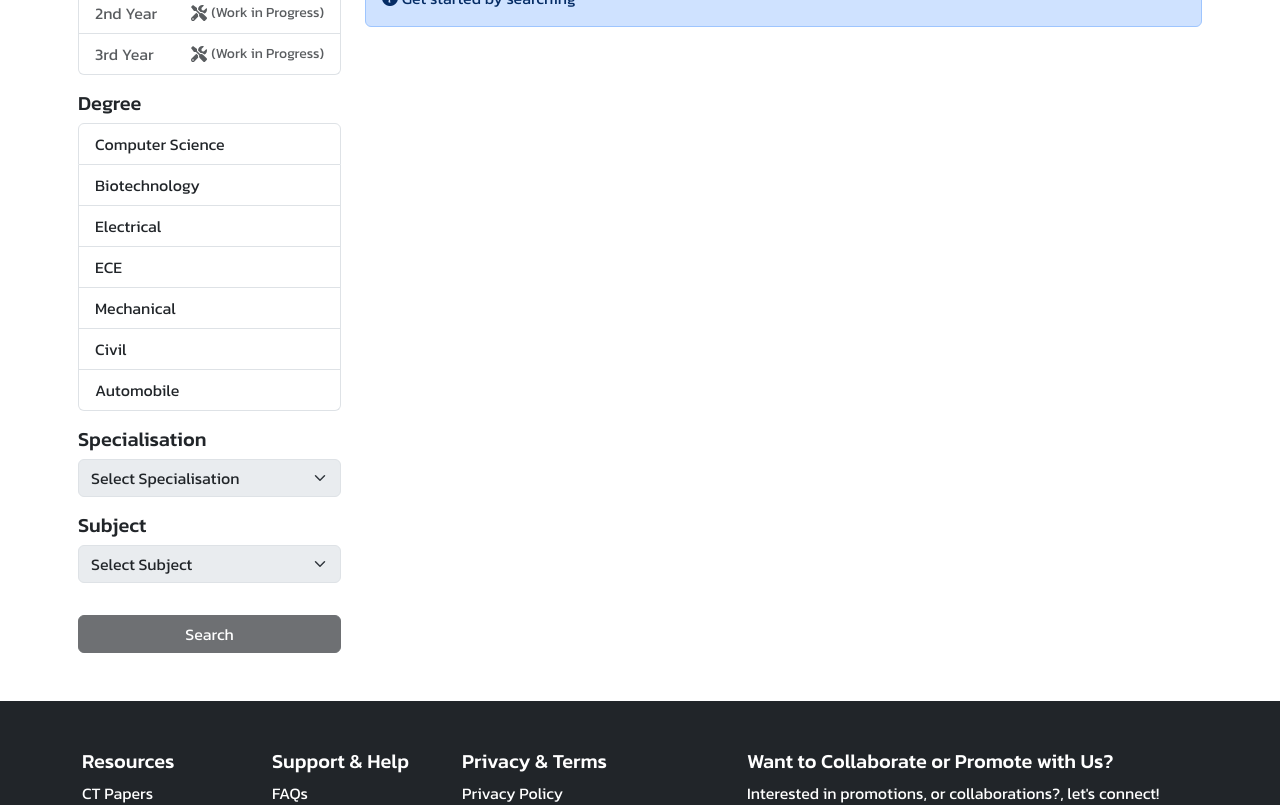
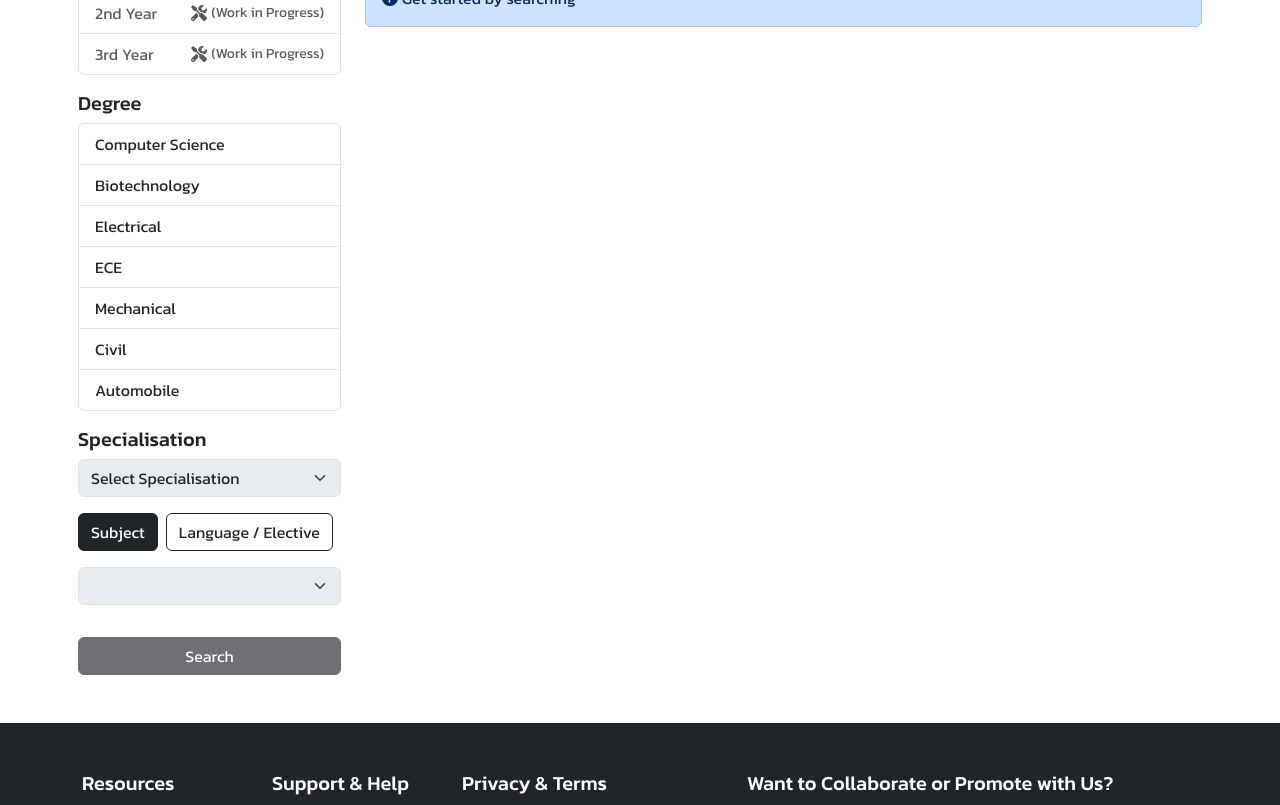
Before and after one commit to kavinmahendran09/acehive, a React (Vite) app: page /ct-home in a window 1280 px wide. Shown: the part 395-1200 px from the top of the page. Built offline with nearby package versions, Linux system fonts and the light colour scheme.

Commit message:
feat : added back languages for 1st years

```diff
--- a/src/assets/Filters.tsx
+++ b/src/assets/Filters.tsx
@@ -31,6 +31,7 @@ const Filters: React.FC<FiltersProps> = ({
   warning,
 }) => {
   const [isLoading, setIsLoading] = useState(false);
+  const [isSubjectSelected, setIsSubjectSelected] = useState(true);
 
   const specialisationOptions =
     degree === "Computer Science"
@@ -118,14 +119,14 @@ const Filters: React.FC<FiltersProps> = ({
       ? ["Computer Networks", "Discrete Mathematics", "Machine Learning", "Formal Language and Automata"]
       : [];
 
-  // const languageOptions = ["Spanish", "German", "Japanese", "French", "Chinese", "Korean"];
-
-  const electiveOptions =
-    year === "1st Year"
-      ? []
-      : specialisation === "Artificial Intelligence and Machine Learning"
-      ? ["Disaster Mitigation and Management", "Gen AI", "Cloud Computing"]
-      : [];
+  const electiveOptions = [
+    "French",
+    "Spanish",
+    "German",
+    "Japanese",
+    "Korean",
+    "Chinese",
+  ];
 
   const handleYearChange = (y: string) => {
     setYear(y);
@@ -207,8 +208,27 @@ const Filters: React.FC<FiltersProps> = ({
           ))}
         </select>
       </div>
+
       <div className="mb-3">
-        <h5>Subject</h5>
+        <div className="d-flex">
+          <button
+            className={`btn btn-outline-dark me-2 ${isSubjectSelected ? "active" : ""}`}
+            onClick={() => setIsSubjectSelected(true)}
+          >
+            Subject
+          </button>
+          <button
+            className={`btn btn-outline-dark ${!isSubjectSelected ? "active" : ""}`}
+            onClick={() => setIsSubjectSelected(false)}
+          >
+            Language / Elective
+          </button>
+        </div>
+      </div>
+
+
+      {isSubjectSelected && (
+        <div className="mb-3">
           <select
             className="form-select"
             value={subject || ""}
@@ -218,9 +238,6 @@ const Filters: React.FC<FiltersProps> = ({
             }}
             disabled={!year || !degree || !specialisation}
           >
-          <option value="" disabled>
-            Select Subject
-          </option>
             {subjectOptions.map((subj) => (
               <option key={subj} value={subj}>
                 {subj}
@@ -228,9 +245,10 @@ const Filters: React.FC<FiltersProps> = ({
             ))}
           </select>
         </div>
-      {year !== null && year !== "1st Year" && (
+      )}
+
+      {!isSubjectSelected && (
         <div className="mb-3">
-          <h5>Elective / Language</h5>
           <select
             className="form-select"
             value={elective || ""}
@@ -240,9 +258,6 @@ const Filters: React.FC<FiltersProps> = ({
             }}
             disabled={!year || !degree || !specialisation}
           >
-            <option value="" disabled>
-              Select Elective / Language
-            </option>
             {electiveOptions.map((elec) => (
               <option key={elec} value={elec}>
                 {elec}
@@ -251,11 +266,13 @@ const Filters: React.FC<FiltersProps> = ({
           </select>
         </div>
       )}
+
       {year !== null && year !== "1st Year" && (
         <small className="text-danger">
           You can select either a Subject or an Elective, but not both.
         </small>
       )}
+
       <button
         className="btn btn-dark w-100 mt-3"
         onClick={handleSearchClick}
@@ -267,6 +284,7 @@ const Filters: React.FC<FiltersProps> = ({
           "Search"
         )}
       </button>
+
       {warning && (
         <div className="alert alert-danger mt-2" role="alert">
           {warning}
```
Lines whose indentation alone changed are shown as unchanged.
